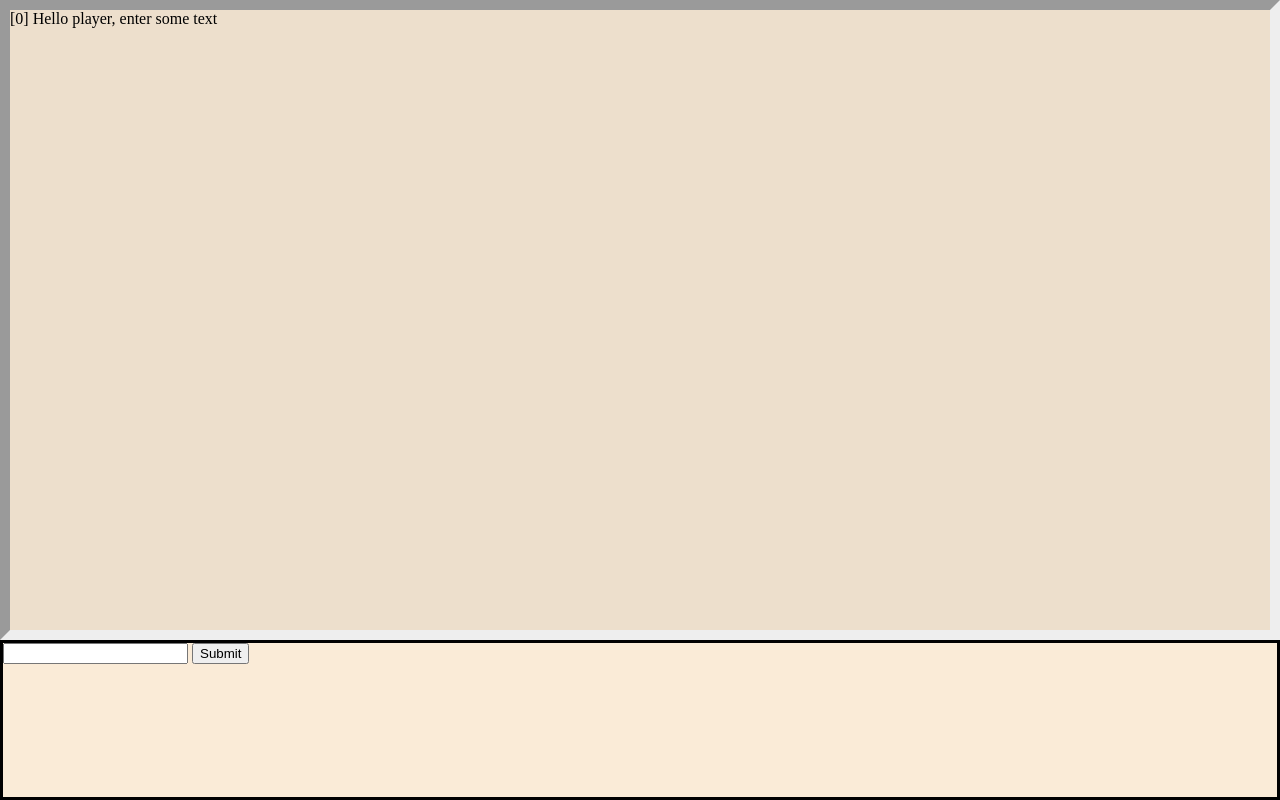
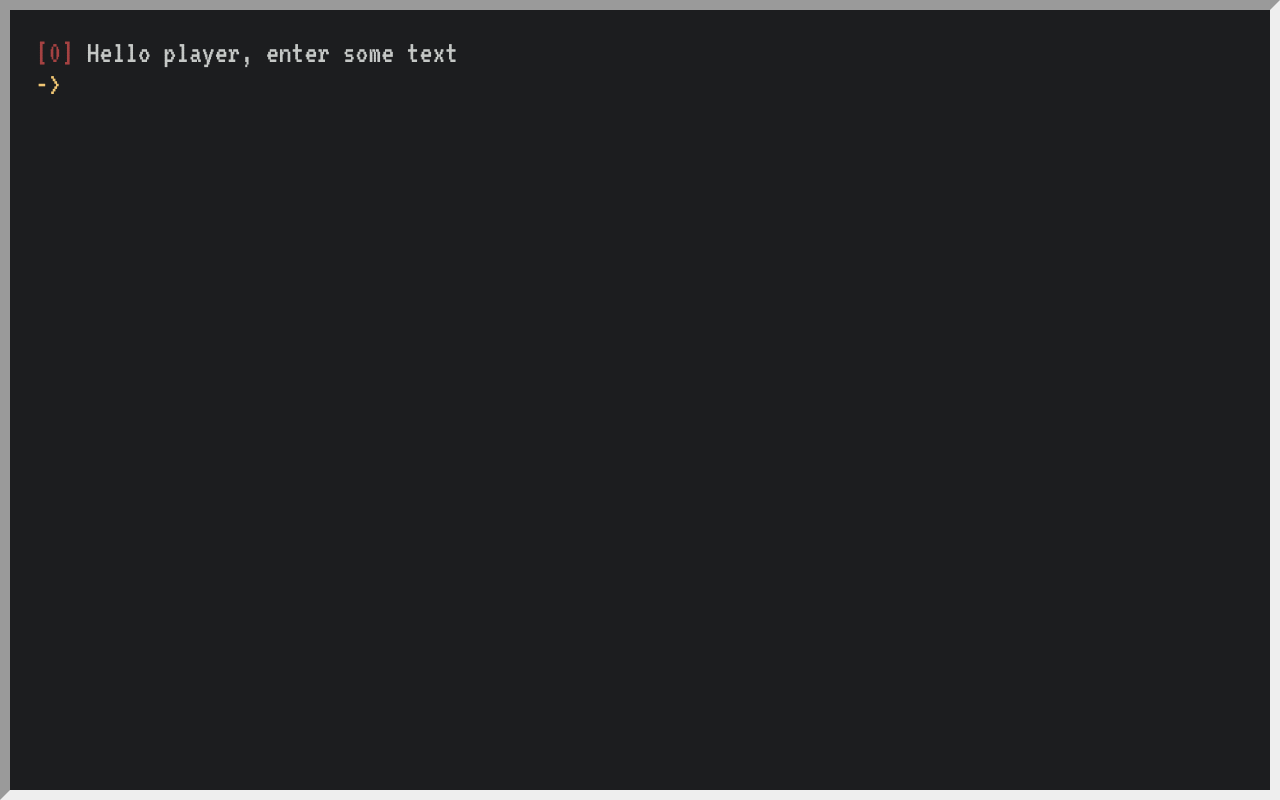
Before and after one commit to Dyroha/dyroha.github.io, a plain HTML site: page tradetest.html in a window 1280 px wide. Drawn offline with Linux system fonts and the light colour scheme.

Commit message:
Updated console

```diff
--- a/game.css
+++ b/game.css
@@ -3,9 +3,14 @@ body {
     margin: 0;
     display: block;
     overflow: hidden;
+    width: 100%;
 }
 body {
     background-color: antiquewhite;
+    font-family: "VT323";
+    font-size: 2em;
+    color: #c5c8c6;
+    background-color: #1d1f21;
 }
 
 #game-window {
@@ -18,15 +23,72 @@ body {
 }
 
 #output {
-    width: calc(100% - 20px);
+    box-sizing: border-box;
+    width: 100%;
     border: 10px inset;
-    height: calc(80% - 20px);
+    height: 100%;
     background-color: rgba(0, 0, 0, 0.05);
-    overflow-y: scroll;
+    overflow-y: auto;
+    padding: 2vw;
+}
+
+/* scroll bar */
+/* width */
+::-webkit-scrollbar {
+    width: 10px;
+}
+
+/* Track */
+::-webkit-scrollbar-track {
+    background: #f1f1f1;
+}
+
+/* Handle */
+::-webkit-scrollbar-thumb {
+    background: #888;
+}
+
+/* Handle on hover */
+::-webkit-scrollbar-thumb:hover {
+    background: #555;
 }
 
 #input {
-    width: calc(100% - 6px);
-    height: calc(20% - 6px);
+    box-sizing: border-box;
+    width: 100%;
+    height: 20%;
     border: 3px solid black;
 }
+
+#text-input {
+    position: absolute;
+    box-sizing: border-box;
+    width: 0;
+    height: 0;
+    transform: translate(-10px, -10px);
+    background-color: transparent;
+    border: none;
+    user-select: none;
+}
+
+.input-start {
+    color: #f0c674;
+}
+
+.output-start {
+    color: #a54242;
+}
+
+.idling {
+    animation: idle 1s steps(1, end) infinite;
+}
+
+@keyframes idle {
+    from,
+    to {
+        opacity: 1;
+    }
+    50% {
+        opacity: 0;
+    }
+}
--- a/gamelogic.js
+++ b/gamelogic.js
@@ -5,9 +5,22 @@ let startingText = "Hello player, enter some text";
 let typing = false;
 let count = 0;
 
+let rtinput = document.createElement("div");
+rtinput.id += "rtinput";
+let i = document.createElement("span");
+i.classList += "rtinput-text";
+let idleArrow = document.createElement("span");
+idleArrow.innerHTML = "-> ";
+idleArrow.classList += "input-start ";
+idleArrow.classList += "idling";
+rtinput.appendChild(idleArrow);
+rtinput.appendChild(i);
+
 function letterByLetter(text) {
     if (text == "") {
+        outputBox.innerHTML += "</br>";
         typing = false;
+        idleOutputBox();
         return;
     }
     outputBox.innerHTML += text.charAt(0);
@@ -15,7 +28,7 @@ function letterByLetter(text) {
 }
 
 function outputNumber() {
-    return "[" + (count++).toString() + "] ";
+    return "<span class='output-start'>[" + (count++).toString() + "]</span> ";
 }
 
 function printOutput(text) {
@@ -26,10 +39,32 @@ function printOutput(text) {
 
 function sendInput() {
     if (!typing) {
+        outputBox.removeChild(rtinput);
         let text = inputBox.value;
-        outputBox.innerHTML += "</br>-> " + text + "</br>";
+        inputBox.value = "";
+        outputBox.innerHTML +=
+            "<span class='input-start'>-></span> " + text + "</br>";
         printOutput("That's very interesting, tell me more");
     }
 }
 
+inputBox.addEventListener("keypress", function (event) {
+    if ((event.key === "Enter") & (inputBox.value != "")) {
+        event.preventDefault();
+        sendInput();
+    }
+});
+
+function idleOutputBox() {
+    outputBox.appendChild(rtinput);
+}
+
+function updateRTInput() {
+    i.innerHTML = inputBox.value;
+}
+
+function inputFocus() {
+    inputBox.focus();
+}
+
 printOutput(startingText);
--- a/tradetest.html
+++ b/tradetest.html
@@ -2,16 +2,16 @@
 <html lang="en">
 
 <head>
+    <meta name="viewport" content="width=device-width, initial-scale=1">
     <title>A test for a game</title>
     <link rel="stylesheet" href="game.css">
+    <link href='https://fonts.googleapis.com/css?family=VT323' rel='stylesheet'>
 </head>
 
 <body>
-    <div id="game-window">
-        <div id="output"></div>
-        <div id="input">
-            <input id="text-input" class="text-input" type="text">
-            <button class="send-button" onclick="sendInput()">Submit</button>
+    <input id="text-input" class="text-input" type="text" autofocus onkeyup="updateRTInput()">
+    <div id="game-window" onclick="inputFocus()">
+        <div id="output">
         </div>
     </div>
     <script src="gamelogic.js"></script>
```
